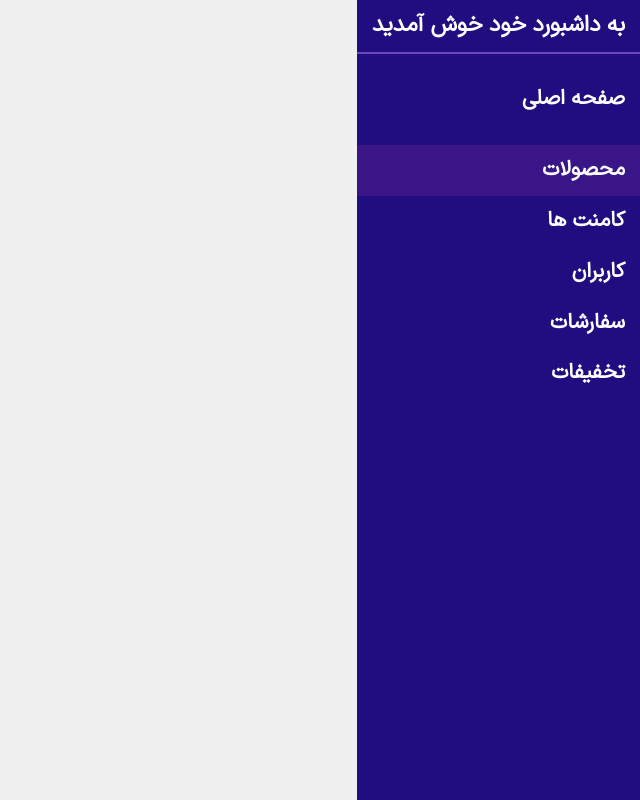
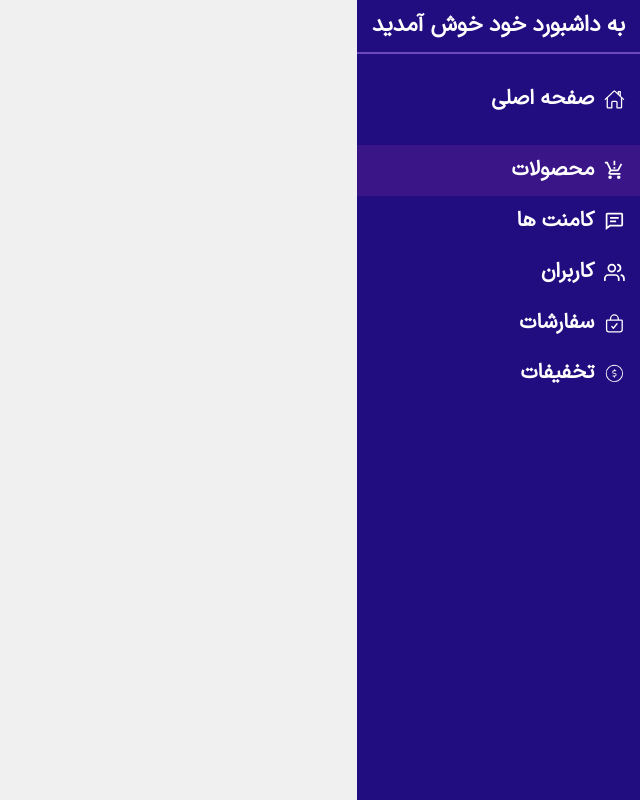
Before and after one commit to mohamad-fallah/cms-dashboard-shopping, a React (Create React App) app: page / in a window 1280 px wide. Shown: the whole page, without its empty margins (640-1280 px from the left). Built offline with nearby package versions, Linux system fonts and the light colour scheme.

Commit message:
finish sidebar

```diff
--- a/package.json
+++ b/package.json
@@ -8,6 +8,7 @@
     "@testing-library/user-event": "^13.5.0",
     "react": "^18.3.1",
     "react-dom": "^18.3.1",
+    "react-icons": "^5.3.0",
     "react-scripts": "5.0.1",
     "web-vitals": "^2.1.4"
   },
--- a/src/components/Sidebar/Sidebar.css
+++ b/src/components/Sidebar/Sidebar.css
@@ -34,3 +34,6 @@
 .sidebar__links li:first-child {
     margin-bottom: 20px;
 }
+.sidebar__icon {
+    margin-left: 10px;
+}
--- a/src/components/Sidebar/Sidebar.js
+++ b/src/components/Sidebar/Sidebar.js
@@ -1,32 +1,56 @@
-import React from 'react'
-import './Sidebar.css'
+import React from "react";
+
+import { IoHomeOutline } from "react-icons/io5";
+import { MdProductionQuantityLimits } from "react-icons/md";
+import { BiCommentDetail } from "react-icons/bi";
+import { FiUsers } from "react-icons/fi";
+import { IoBagCheckOutline } from "react-icons/io5";
+import { CiDollar } from "react-icons/ci";
+
+import "./Sidebar.css";
 
 export default function Sidebar() {
   return (
-    <div className='sidebar'>
-        <h1 className='sidebar__title'>
-            به داشبورد خود خوش آمدید
-        </h1>
+    <div className="sidebar">
+      <h1 className="sidebar__title">به داشبورد خود خوش آمدید</h1>
       <ul className="sidebar__links">
         <li>
-            <a href="#">صفحه اصلی</a>
+          <a href="#">
+            <IoHomeOutline className="sidebar__icon"/>
+            صفحه اصلی
+          </a>
         </li>
-            <li className='sidebar__link--active'>
-            <a href="#">محصولات</a>
+        <li className="sidebar__link--active">
+          <a href="#">
+            <MdProductionQuantityLimits className="sidebar__icon"/>
+            محصولات
+          </a>
         </li>
         <li>
-            <a href="#">کامنت ها</a>
+          <a href="#">
+            <BiCommentDetail className="sidebar__icon"/>
+            کامنت ها
+          </a>
         </li>
         <li>
-            <a href="#">کاربران</a>
+          <a href="#">
+            <FiUsers className="sidebar__icon"/>
+            کاربران
+          </a>
         </li>
         <li>
-            <a href="#">سفارشات</a>
+          <a href="#">
+            <IoBagCheckOutline className="sidebar__icon"/>
+            سفارشات
+          </a>
         </li>
         <li>
-            <a href="#">تخفیفات</a>
+          <a href="#">
+            <CiDollar className="sidebar__icon"/>
+            تخفیفات
+          </a>
         </li>
       </ul>
     </div>
-  )
+  );
 }
```
Also changed, not shown: 1 other file (tests, documents, lock files or other folders). Lines whose indentation alone changed are shown as unchanged.
